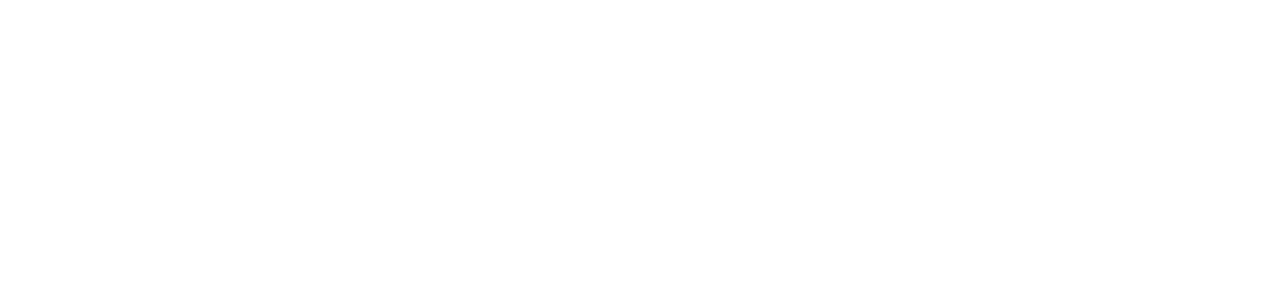
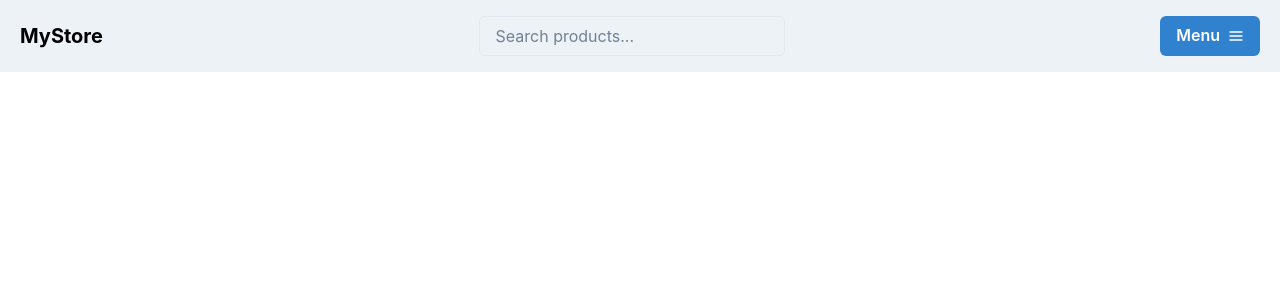
Before and after one commit to deano4/InnoCaption, a React (Create React App) app in the folder my-app/: page / in a window 1280 px wide. Shown: the top 300 px of the page. Built offline with nearby package versions, Linux system fonts and the light colour scheme; no server answers.

Commit message:
search functionality

```diff
--- a/my-app/package.json
+++ b/my-app/package.json
@@ -3,6 +3,7 @@
   "version": "0.1.0",
   "private": true,
   "dependencies": {
+    "@chakra-ui/icons": "^2.1.1",
     "@chakra-ui/react": "^2.8.2",
     "@emotion/react": "^11.11.4",
     "@emotion/styled": "^11.11.5",
@@ -12,6 +13,7 @@
     "framer-motion": "^11.0.24",
     "react": "^18.2.0",
     "react-dom": "^18.2.0",
+    "react-router-dom": "^6.22.3",
     "react-scripts": "5.0.1",
     "web-vitals": "^2.1.4"
   },
--- a/my-app/src/App.js
+++ b/my-app/src/App.js
@@ -3,8 +3,12 @@ import './App.css';
 import { ChakraProvider} from '@chakra-ui/react'
 import ProductsDisplayPage from './pages/ProductsDisplayPage'
 import { useEffect, useState } from 'react';
+import { BrowserRouter as Router, Routes, Route } from 'react-router-dom';
+import Navbar from './components/Navbar';
+import ProductPage from './pages/ProductPage';
 function App() {
   const [products, setProducts] = useState(null);
+  const [cart, setCart] = useState([])
   useEffect(() => {
     fetch('https://dummyjson.com/products')
     .then(res => res.json())
@@ -12,13 +16,17 @@ function App() {
       setProducts(data["products"]);
       console.log(products);
     });
-  }, []);
+  },[]);
 
   return (
     <ChakraProvider>
-      {products &&
-      <ProductsDisplayPage products={products}/>
-      }
+      <Router>
+      <Navbar />
+      <Routes>
+        <Route index exact path="/" element={products && <ProductsDisplayPage products={products}/>} />
+        <Route exact path="/product/:id" element={ProductPage} />
+      </Routes>
+      </Router>
     </ChakraProvider>
   );
 }
--- /dev/null
+++ b/my-app/src/components/DropdownMenu.js
@@ -0,0 +1,28 @@
+import React from 'react';
+import {
+  Menu,
+  MenuButton,
+  MenuList,
+  MenuItem,
+  IconButton,
+  Button,
+} from '@chakra-ui/react';
+import { HamburgerIcon } from '@chakra-ui/icons';
+
+const DropdownMenu = () => {
+  return (
+    <Menu>
+      <MenuButton as={Button} rightIcon={<HamburgerIcon />} colorScheme="blue">
+        Menu
+      </MenuButton>
+      <MenuList>
+        <MenuItem>Home</MenuItem>
+        <MenuItem>Products</MenuItem>
+        <MenuItem>About Us</MenuItem>
+        {/* Add more MenuItems as needed */}
+      </MenuList>
+    </Menu>
+  );
+};
+
+export default DropdownMenu;
--- /dev/null
+++ b/my-app/src/components/Navbar.js
@@ -0,0 +1,57 @@
+import React, { useState } from 'react';
+import {
+    Flex,
+    Text,
+    useColorModeValue,
+    IconButton,
+    Input,
+    InputGroup,
+    InputRightElement,
+    Button,
+  } from '@chakra-ui/react';
+import { useNavigate, createSearchParams, renderMatches, useLocation } from 'react-router-dom';
+import DropdownMenu from './DropdownMenu'; // Import your DropdownMenu component
+
+const Navbar = () => {
+    const [searchQuery, setSearchQuery] = useState('');
+    const bg = useColorModeValue('gray.100', 'gray.900');
+    const color = useColorModeValue('black', 'white');
+    const navigate = useNavigate();
+
+    const handleSearch = (event) => {
+      event.preventDefault();
+      // Implement your search logic here
+      console.log(searchQuery);
+
+      navigate({
+        pathname: "/",
+        search: `?${createSearchParams({
+            query: searchQuery.toString()
+        })}`})
+      navigate(0);
+    };
+
+  return (
+    <Flex bg={bg} color={color} px={5} py={4} justifyContent="space-between" alignItems="center">
+      <Text fontSize="xl" fontWeight="bold">
+        MyStore
+      </Text>
+      <Flex as="form" onSubmit={handleSearch} alignItems="center">
+        <InputGroup>
+          <Input
+            type="text"
+            placeholder="Search products..."
+            value={searchQuery}
+            onChange={(e) => setSearchQuery(e.target.value)}
+          />
+          <InputRightElement children={<IconButton aria-label="Search database"  type="submit" background="none" />} />
+        </InputGroup>
+      </Flex>
+      <Flex alignItems="center">
+        <DropdownMenu />
+      </Flex>
+    </Flex>
+  );
+};
+
+export default Navbar;
--- /dev/null
+++ b/my-app/src/pages/ProductPage.js
@@ -0,0 +1,32 @@
+import React from 'react';
+import { useParams } from 'react-router-dom';
+import { Box, Image, Text, Button, VStack, Heading } from '@chakra-ui/react';
+
+const ProductPage = ({ products }) => {
+  let { productId } = useParams();
+  const product = products.find(p => p.id.toString() === productId);
+
+  if (!product) {
+    return <Box>Product not found</Box>;
+  }
+
+  return (
+    <Box maxW="sm" borderWidth="1px" borderRadius="lg" overflow="hidden" p={5} m="auto" mt={10}>
+      <Image src={product.imageUrl} alt={`Image of ${product.name}`} />
+      <Box p="6">
+        <Heading size="lg" fontWeight="semibold" lineHeight="tight" isTruncated>
+          {product.name}
+        </Heading>
+        <Text color="green.500" fontSize="xl">
+          ${product.price}
+        </Text>
+        <Text mt={2}>{product.description}</Text>
+        <VStack>
+          <Button colorScheme="blue">Add to Cart</Button>
+        </VStack>
+      </Box>
+    </Box>
+  );
+};
+
+export default ProductPage;
--- a/my-app/src/pages/ProductsDisplayPage.js
+++ b/my-app/src/pages/ProductsDisplayPage.js
@@ -1,12 +1,34 @@
-import React from 'react';
+import React, { useEffect, useState } from 'react';
 import { SimpleGrid } from '@chakra-ui/react';
 import Item from '../components/Item';
+import { useLocation } from 'react-router-dom';
 
 const ProductsDisplayPage = ({ products }) => {
-  console.log(products);
+  const [productsList, setProductsList] = useState(products);
+  const [query, setQuery] = useState(new URLSearchParams(useLocation().search));
+  useEffect(() => {
+  if (query.get("query"))
+  {
+    const filteredProducts = [];
+    const queryTerms = new Set(query.get("query").toLowerCase().split(" "));
+    // Filter function
+    for (var productInfo of productsList.values())
+    {
+      const productTerms = new Set(String(productInfo["title"] + " " + productInfo["brand"]).toLowerCase().split(" "));
+      const relevanceScore = queryTerms.intersection(productTerms).size;
+      if (relevanceScore > 0)
+      {
+        productInfo["relevance"] = relevanceScore;
+        filteredProducts.push(productInfo);
+      }
+    }
+    filteredProducts.sort((a,b) => a["relevance"] - b["relevance"]);
+    setProductsList(filteredProducts);
+  }
+}, [query]);
   return (
     <SimpleGrid minChildWidth="300px" spacing="10px" p={5}>
-      {products.map((product) => (
+      {productsList.map((product) => (
         <Item key={product.title} product={product} />
       ))}
     </SimpleGrid>
```
Also changed, not shown: 1 other file (tests, documents, lock files or other folders).
